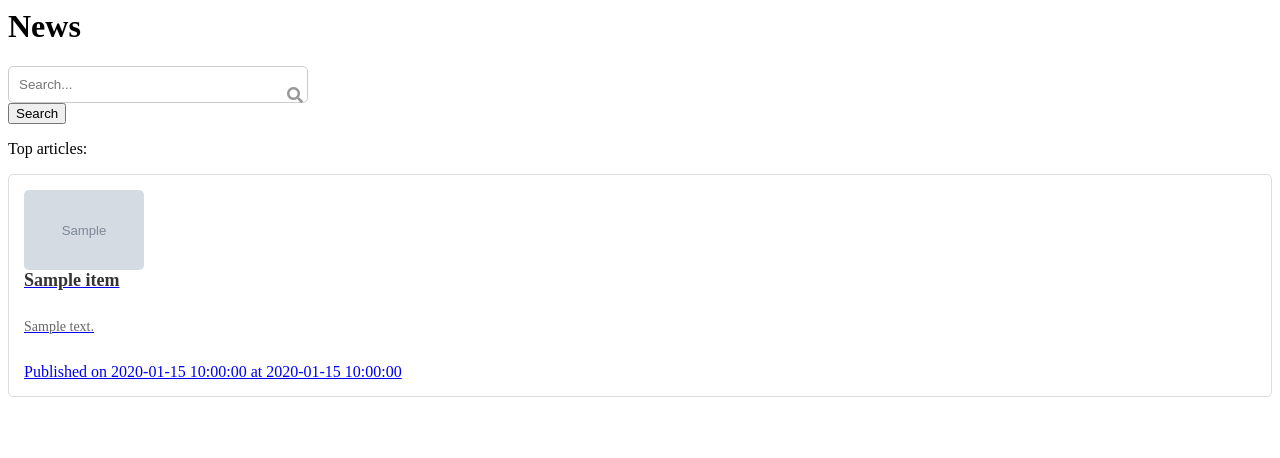
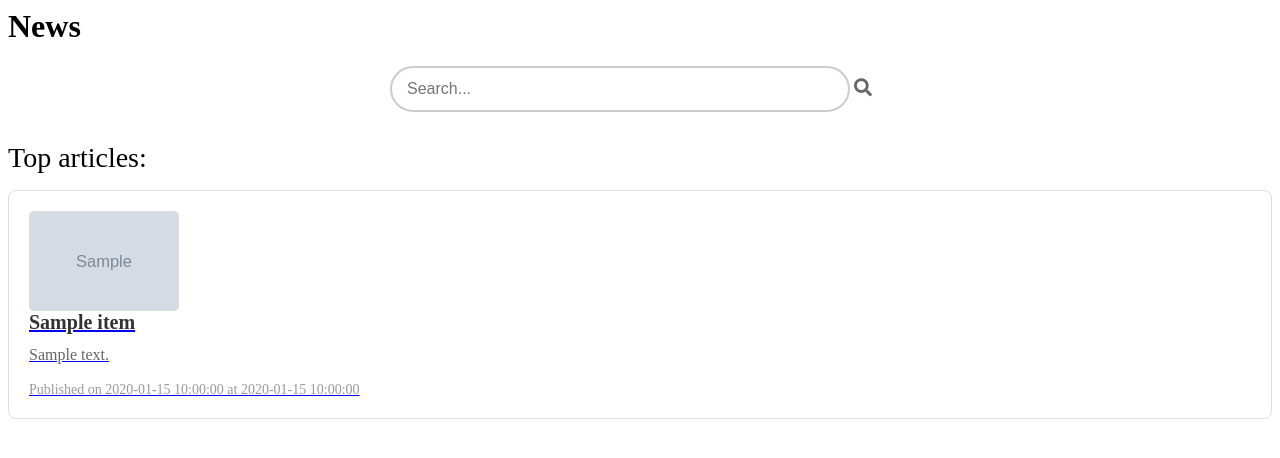
Before and after one commit to dasketchy/News, a Flask app: template templates/index.html in a window 1280 px wide. Shown: the top 458 px of the page. Run offline with Flask 3, Linux system fonts and the light colour scheme; the template is opened without the code that fills it: most values are stand-ins (such as "Sample title", 1, 10 or a date in 2020); grey boxes marked "Sample" are stand-in pictures.

Commit message:
Improve css for better appearance

```diff
--- a/static/css/styles.css
+++ b/static/css/styles.css
@@ -1,67 +1,76 @@
 .search-result {
   display: flex;
+  align-items: flex-start;
   border: 1px solid #ddd;
-  border-radius: 5px;
-  padding: 15px;
-  margin-bottom: 15px;
-  transition: background-color 0.3s;
+  border-radius: 8px;
+  padding: 20px;
+  margin-bottom: 20px;
+  transition: box-shadow 0.3s ease;
 }
 
 .search-result:hover {
-  background-color: #f9f9f9;
+  box-shadow: 0 4px 8px rgba(0, 0, 0, 0.1);
 }
 
-/* Any image in the search-result class has these properties */
 .search-result img {
-  width: 120px;
-  height: 80px;
+  width: 150px;
+  height: 100px;
   object-fit: cover;
   border-radius: 5px;
-  margin-right: 15px;
+  margin-right: 20px;
 }
 
 .search-result-content {
   flex: 1;
+  display: flex;
+  flex-direction: column;
 }
 
 .search-result-title {
-  font-size: 18px;
+  font-size: 20px;
   font-weight: bold;
   margin: 0 0 10px;
   color: #333;
 }
 
 .search-result-description {
-  font-size: 14px;
+  font-size: 16px;
   color: #666;
-  margin: 0 0 10px;
+  margin: 0 0 15px;
+  line-height: 1.4;
 }
 
 .search-result-meta {
-  font-size: 12px;
+  font-size: 14px;
   color: #999;
+  margin-top: auto;
 }
 
-/* Style for the search bar container */
 .search-container {
-  position: relative;
-  width: 300px;
+  max-width: 500px;
+  margin: 0 auto 30px;
 }
 
-/* Style for the search input */
 .search-input {
-  width: 100%; /* Adjust for icon width */
-  padding: 10px 30px 10px 10px; /* Adjust padding for icon */
-  border: 1px solid #ccc;
-  border-radius: 5px;
+  width: calc(100% - 40px);
+  padding: 12px 40px 12px 15px;
+  border: 2px solid #ccc;
+  border-radius: 25px;
+  font-size: 16px;
+  transition: border-color 0.3s ease;
+}
+
+.search-input:focus {
+  border-color: #007bff;
   outline: none;
 }
 
-/* Style for the search icon */
 .search-icon {
-  position: absolute;
-  top: 50%;
-  right: 5px;
-  transform: translateY(-50%);
-  color: #999;
+  right: 15px;
+  font-size: 18px;
+  color: #666;
 }
+
+h {
+  font-size: 28px;
+}
--- a/templates/index.html
+++ b/templates/index.html
@@ -6,24 +6,22 @@
   <form id="form" role="search" action="{{ url_for('search_articles') }}" method="post">
     <input type="search" id="query" name="query" class="search-input" placeholder="Search..." aria-label="Search through site content" />
     <i class="search-icon fas fa-search"></i>
-    <!-- Font Awesome search icon -->
-    <button>Search</button>
   </form>
 </div>
 
 <p>
-  Top articles:
+  <h>Top articles:</h>
+
   <br />
   {% for item in article_list %}
   <a href="{{ item.url }}" target="_blank">
     <div class="search-result">
       <img src="{{ item.image_url }}" alt="{{ item.image_name }}" />
-
-      <div class="search-result-title">{{ item.title }}</div>
-      <br />
-      <div class="search-result-description">{{ item.description }}</div>
-      <br />
-      Published on {{ item.date }} at {{ item.time }}
+      <div class="search-result-content">
+        <div class="search-result-title">{{ item.title }}</div>
+        <div class="search-result-description">{{ item.description }}</div>
+        <div class="search-result-meta">Published on {{ item.date }} at {{ item.time }}</div>
+      </div>
     </div>
   </a>
   {% endfor %}
```
Also changed, not shown: templates/results.html (+6 -10 lines).
